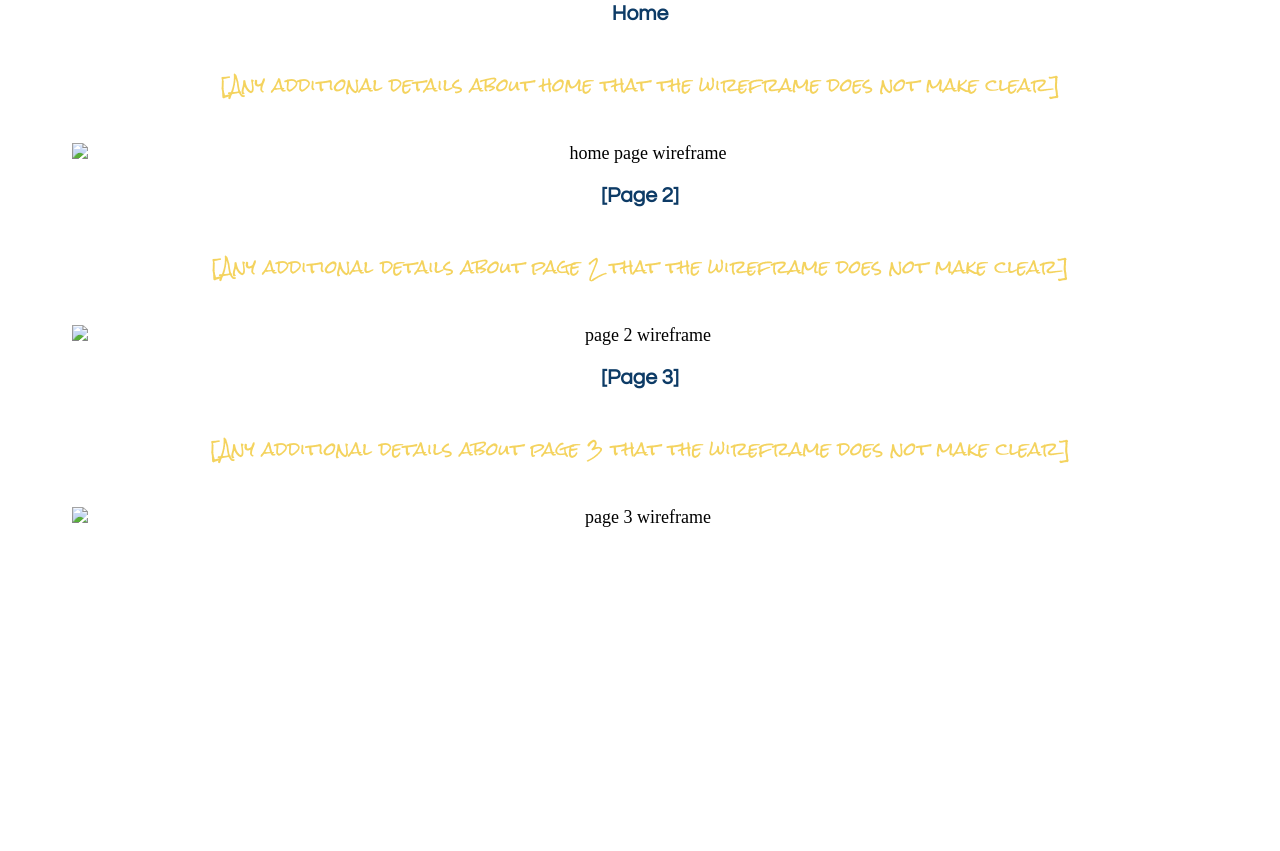
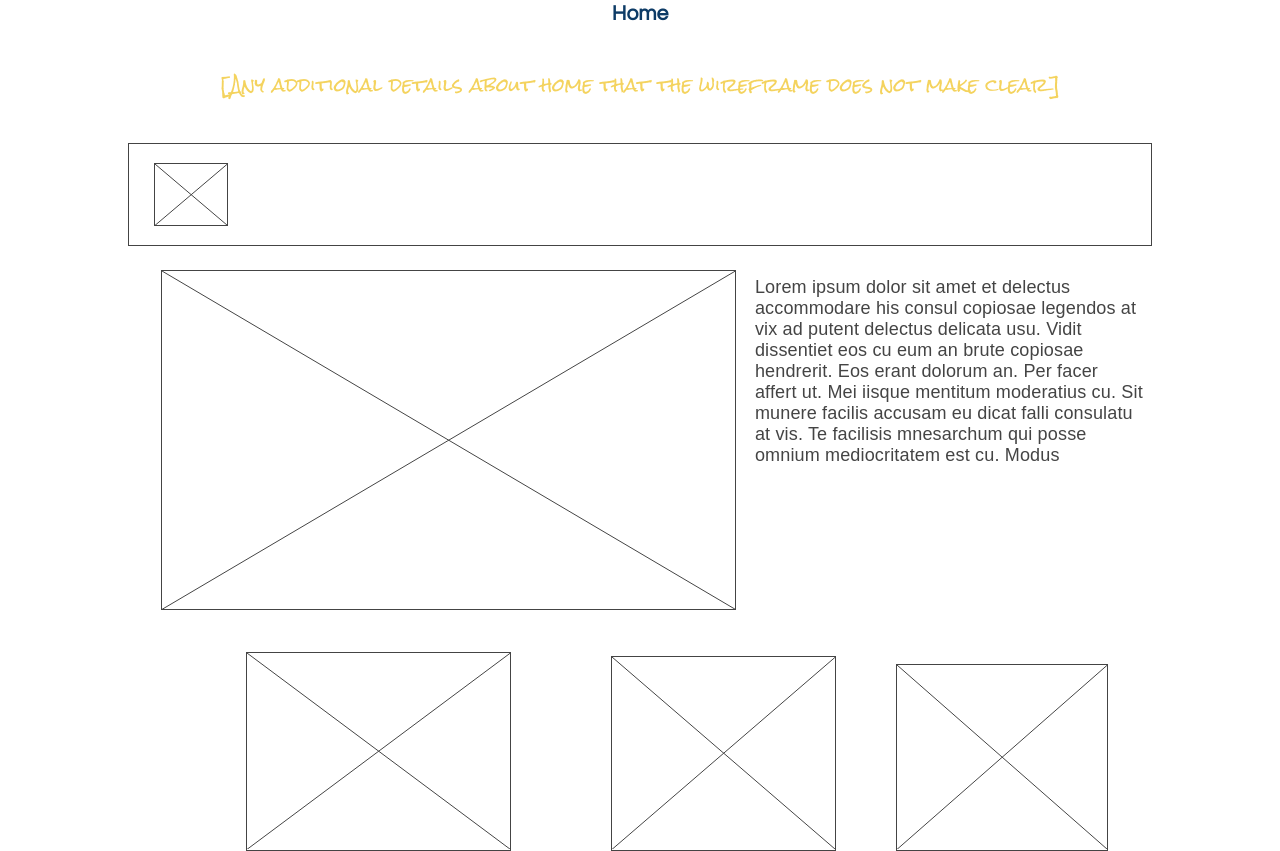
Before and after one commit to family002/wdd130, a plain HTML site: page prssite/site-plan.html in a window 1280 px wide. Shown: the part 5871-6722 px from the top of the page. Before the commit the page ends 6471 px from the top, so only its background shows below. Drawn offline with Linux system fonts and the light colour scheme.

Commit message:
ps wireframes

```diff
--- a/prssite/site-plan.html
+++ b/prssite/site-plan.html
@@ -161,19 +161,19 @@
       <p>
         [Any additional details about home that the wireframe does not make clear]
       </p>
-      <img src="#" alt="home page wireframe">
+      <img src="images/page1.png" alt="home page wireframe">
 
       <h3>[Page 2]</h3>
       <p>
         [Any additional details about page 2 that the wireframe does not make clear]
       </p>
-      <img src="#" alt="page 2 wireframe">
+      <img src="images/page2.png" alt="page 2 wireframe">
 
       <h3>[Page 3]</h3>
       <p>
         [Any additional details about page 3 that the wireframe does not make clear]
       </p>
-      <img src="#" alt="page 3 wireframe">
+      <img src="images/page3.png" alt="page 3 wireframe">
     </main>
   </body>
 
```
Also changed, not shown: prssite/images/page1.png (added), prssite/images/page2.png (added), prssite/images/page3.png (added).
